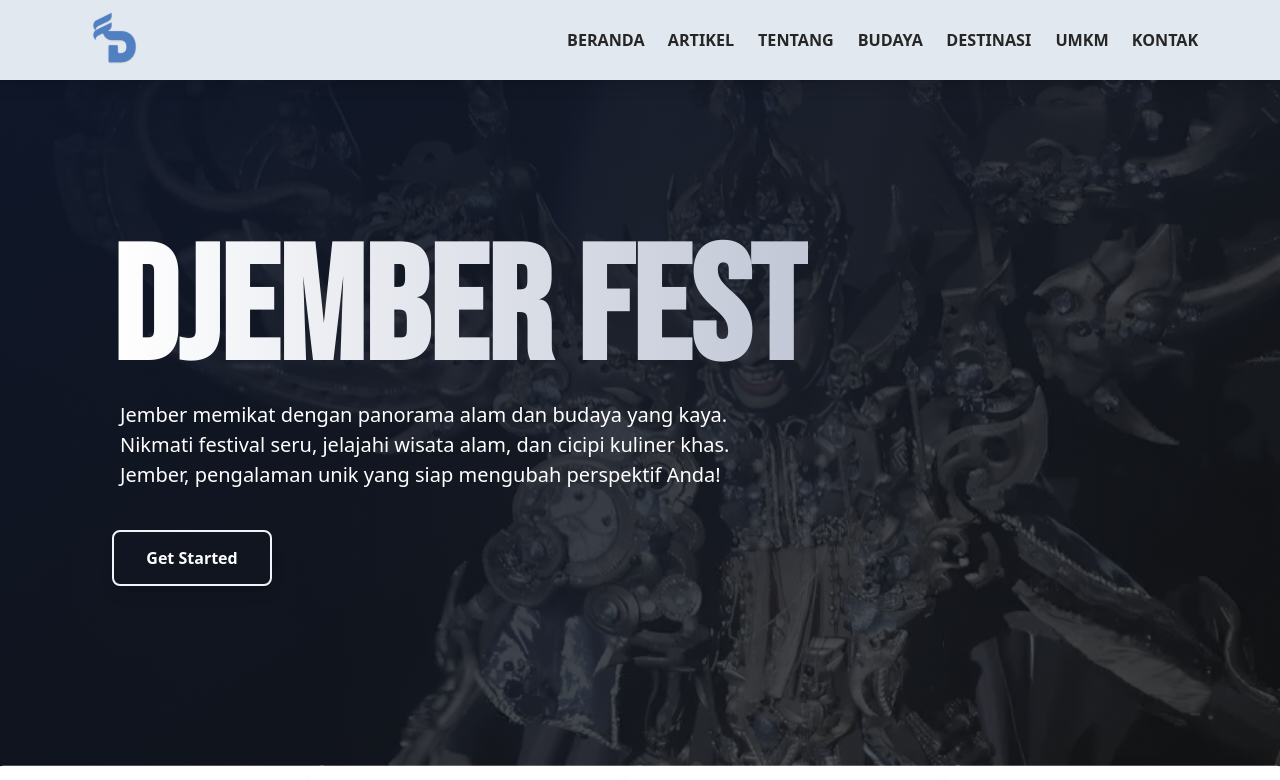
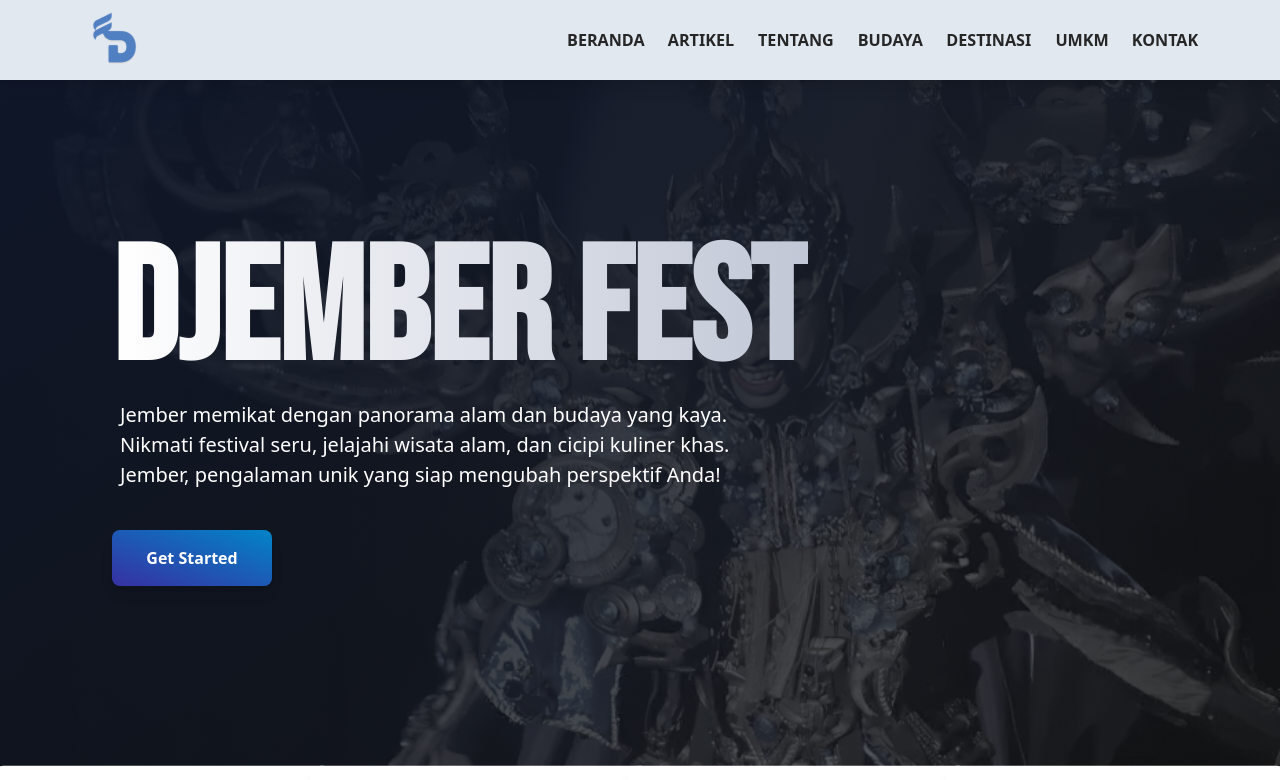
Before and after one commit to hanNajib/DJEMBER-FEST, a React (Vite) app: page / in a window 1280 px wide. Shown: the top 780 px of the page. Built offline with nearby package versions, Linux system fonts and the light colour scheme.

Commit message:
button diskotik

```diff
--- a/src/App.jsx
+++ b/src/App.jsx
@@ -30,12 +30,14 @@ export default function App() {
         </div>
 
         <div className="flex gap-7 relative top-2 left-1 scale-75 md:left-12 lg:left-28 md:justify-normal md:scale-100">
-          <a
-            href=""
-            className="w-40 h-14 bg-transparent border-[2px] font-semibold shadow-lg border-slate-100 text-white rounded-lg text-2xl flex justify-center items-center text-[16px]  hover:text-sky-600 hover:border-sky-600 transition-all duration-300"
-          >
-            Get Started
-          </a>
+        <a
+  href=""
+  className="relative w-40 h-14 bg-gradient-to-tr from-indigo-800 to-sky-600 font-semibold shadow-lg border-slate-100 text-white rounded-lg text-2xl flex justify-center items-center text-[16px] hover:scale-95 hover:shadow-sm hover:shadow-slate-400 transition-all duration-300 overflow-hidden"
+>
+  Get Started
+</a>
+
+
 
         </div>
       </section>
--- a/src/index.css
+++ b/src/index.css
@@ -28,3 +28,32 @@
 img, div {
   max-width: 100vw;
 }
+
+a::before {
+  content: "";
+  position: absolute;
+  top: -6px; /* Sesuaikan jarak ke atas */
+  left: -6px; /* Sesuaikan jarak ke kiri */
+  right: -6px; /* Sesuaikan jarak ke kanan */
+  bottom: -6px; /* Sesuaikan jarak ke bawah */
+  border: 3px solid white;
+  filter: blur(6px);
+  border-radius: 10px; /* Sesuaikan dengan button */
+  opacity: 0;
+  transition: opacity 0.3s ease;
+  z-index: -1; /* Pastikan bayangan di belakang */
+}
+
+a:hover::before {
+  opacity: 1;
+  animation: spin 3s linear infinite;
+}
+
+@keyframes spin {
+  0% {
+    transform: rotate(0deg);
+  }
+  100% {
+    transform: rotate(360deg);
+  }
+}
```
